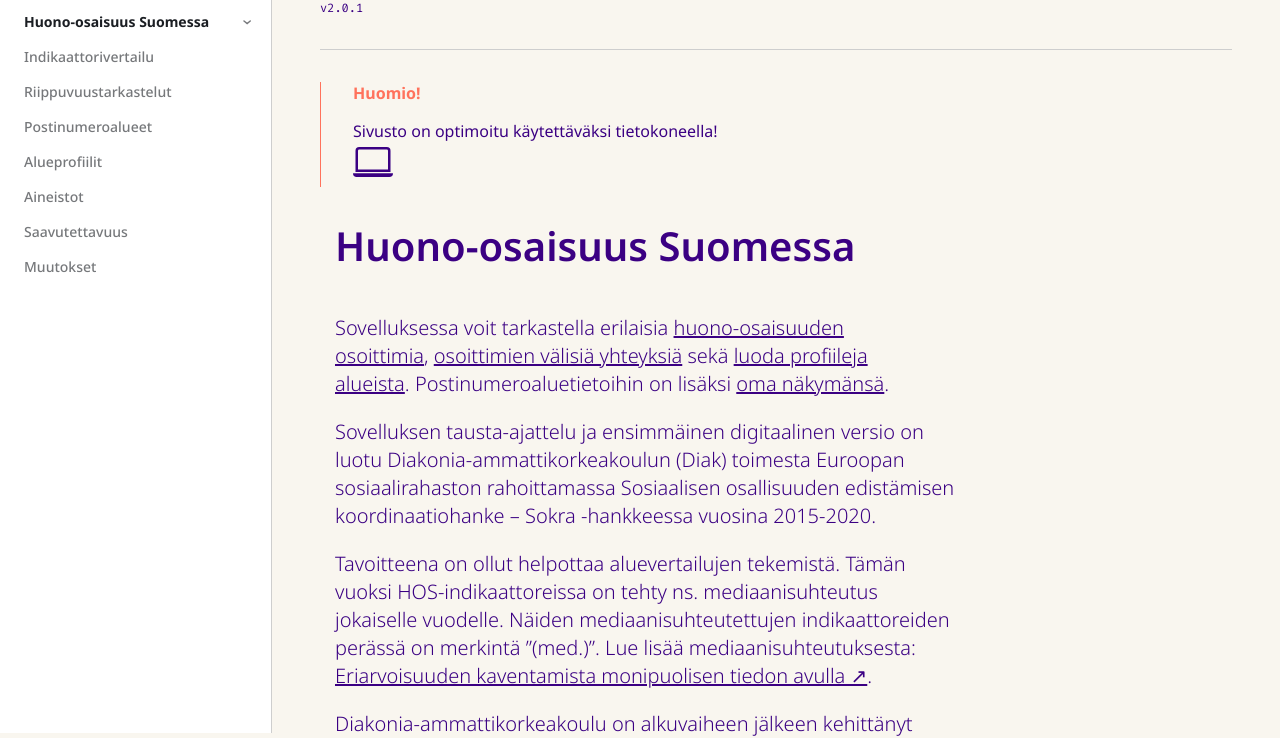
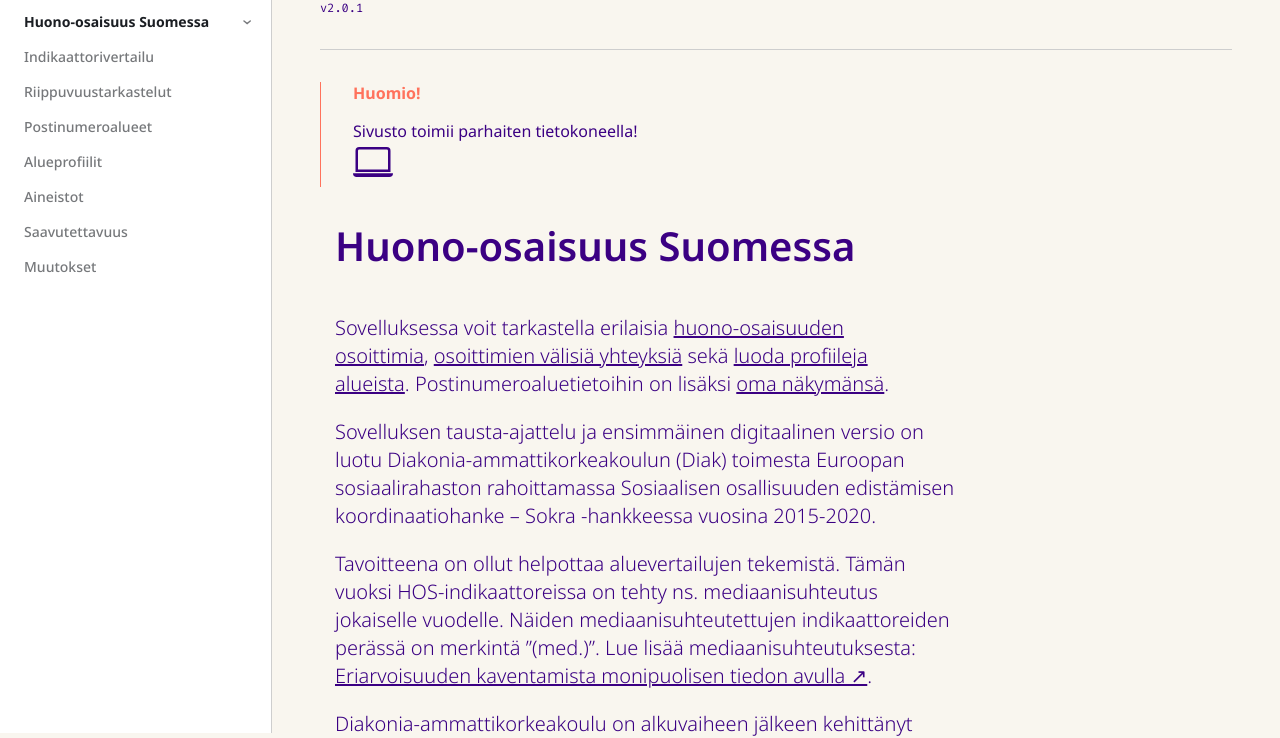
Before and after one commit to DiakGit/kartta_dev, a plain HTML site: page index.html in a window 1280 px wide. Shown: the part 67-805 px from the top of the page. Drawn offline with Linux system fonts and the light colour scheme; a web font is replaced by a local one.

Commit message:
uusi versio

```diff
--- a/index.html
+++ b/index.html
@@ -88,7 +88,7 @@ import "./_observablehq/client.js";
 }
 
 </style>
-<div id="popup" class="caution" label="Huomio!">Sivusto on optimoitu käytettäväksi tietokoneella!
+<div id="popup" class="caution" label="Huomio!">Sivusto toimii parhaiten tietokoneella!
 <div style="text-align: left;">
 <svg xmlns="http://www.w3.org/2000/svg" width="40" height="40" fill="currentColor" class="bi bi-laptop" viewBox="0 0 16 16">
   <title>Kuvaikoni jossa kannettava tietokone</title>
```
